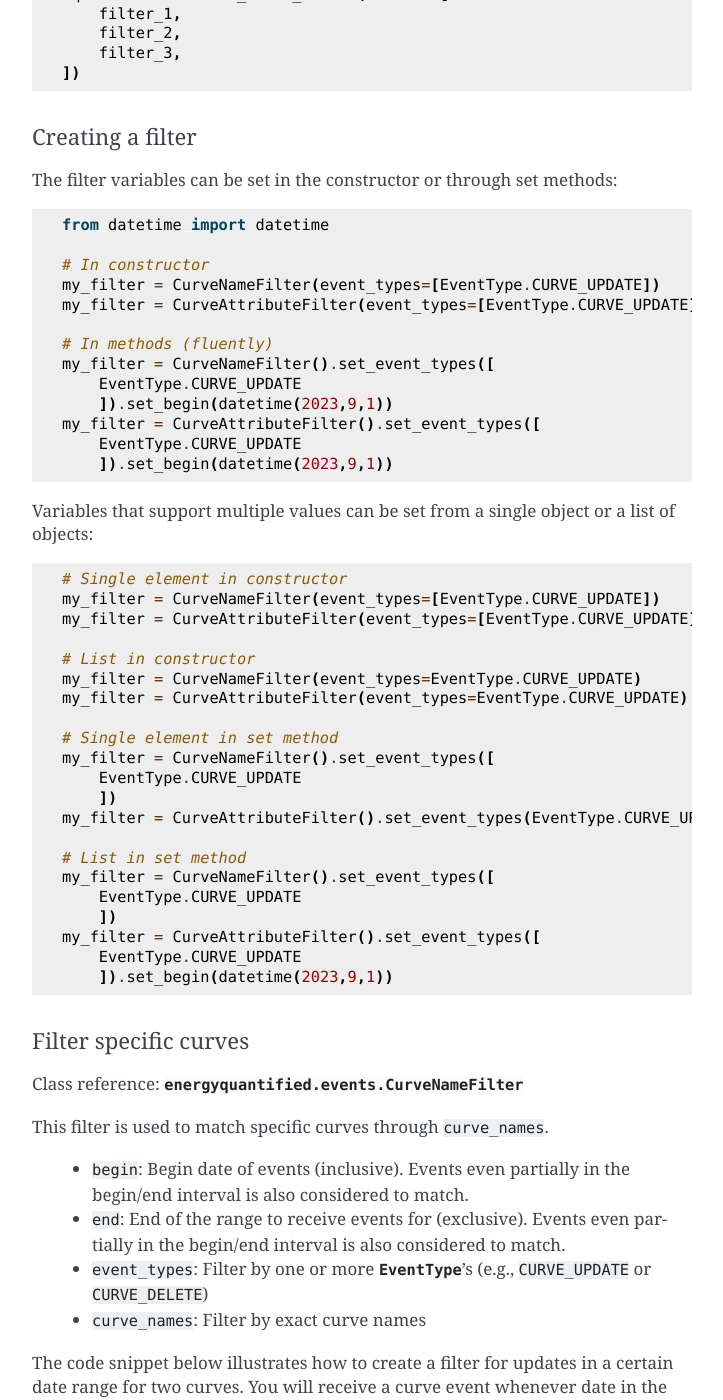
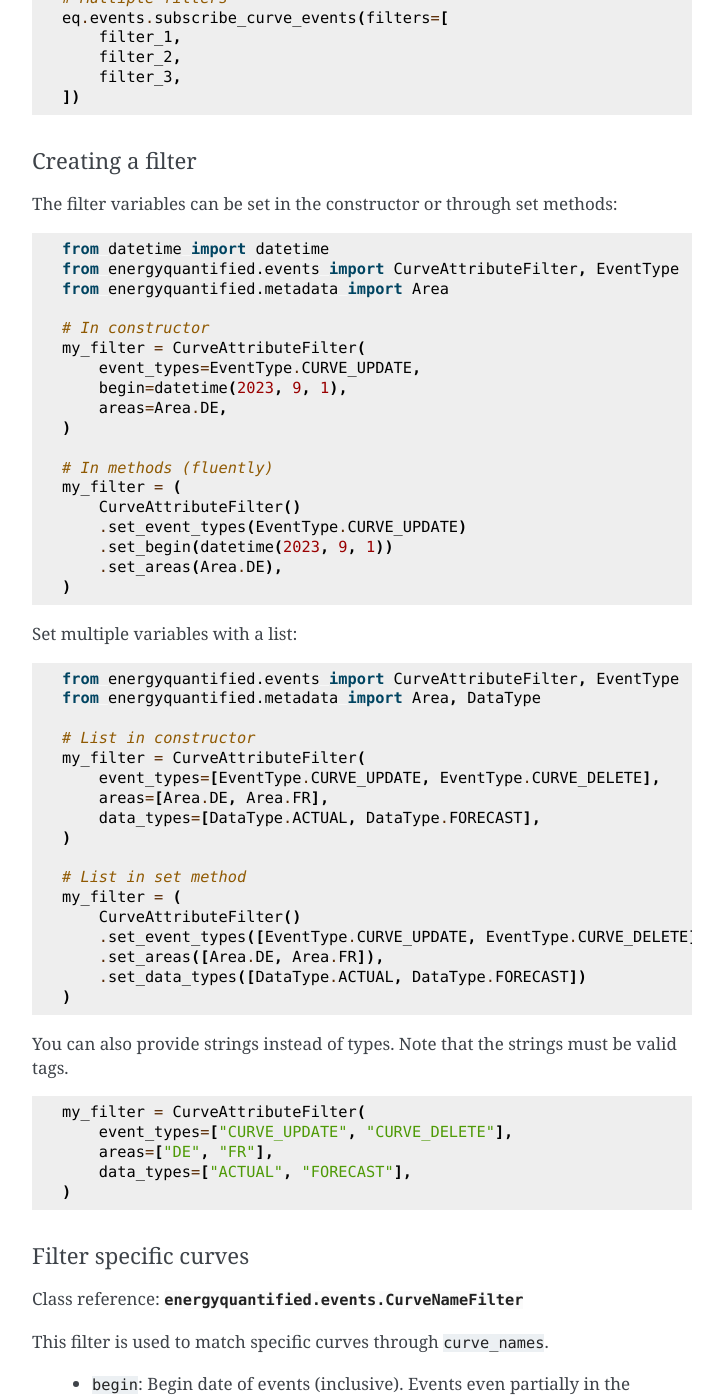
Before and after one commit to energyquantified/eq-python-client, a Sphinx documentation site: the page built from docs/userguide/curve-events.rst, in a window 1280 px wide and 1400 px high, scrolled down 4927 px. Shown: the whole window, without its empty margins (388-1111 px from the left). Built offline with Sphinx 7.4.7, drawn with Linux system fonts in a browser that asks for light colours; some of the changed text lies outside the part shown.

Commit message:
(wip) improve push docs

```diff
--- a/docs/userguide/curve-events.rst
+++ b/docs/userguide/curve-events.rst
@@ -291,45 +291,56 @@ The filter variables can be set in the constructor or through set methods:
 .. code-block:: python
 
     from datetime import datetime
+    from energyquantified.events import CurveAttributeFilter, EventType
+    from energyquantified.metadata import Area
 
     # In constructor
-    my_filter = CurveNameFilter(event_types=[EventType.CURVE_UPDATE])
-    my_filter = CurveAttributeFilter(event_types=[EventType.CURVE_UPDATE])
+    my_filter = CurveAttributeFilter(
+        event_types=EventType.CURVE_UPDATE,
+        begin=datetime(2023, 9, 1),
+        areas=Area.DE,
+    )
 
     # In methods (fluently)
-    my_filter = CurveNameFilter().set_event_types([
-        EventType.CURVE_UPDATE
-        ]).set_begin(datetime(2023,9,1))
-    my_filter = CurveAttributeFilter().set_event_types([
-        EventType.CURVE_UPDATE
-        ]).set_begin(datetime(2023,9,1))
+    my_filter = (
+        CurveAttributeFilter()
+        .set_event_types(EventType.CURVE_UPDATE)
+        .set_begin(datetime(2023, 9, 1))
+        .set_areas(Area.DE),
+    )
 
-Variables that support multiple values can be set from a single object or a list
-of objects:
+Set multiple variables with a list:
 
 .. code-block:: python
 
-    # Single element in constructor
-    my_filter = CurveNameFilter(event_types=[EventType.CURVE_UPDATE])
-    my_filter = CurveAttributeFilter(event_types=[EventType.CURVE_UPDATE])
+    from energyquantified.events import CurveAttributeFilter, EventType
+    from energyquantified.metadata import Area, DataType
 
     # List in constructor
-    my_filter = CurveNameFilter(event_types=EventType.CURVE_UPDATE)
-    my_filter = CurveAttributeFilter(event_types=EventType.CURVE_UPDATE)
-
-    # Single element in set method
-    my_filter = CurveNameFilter().set_event_types([
-        EventType.CURVE_UPDATE
-        ])
-    my_filter = CurveAttributeFilter().set_event_types(EventType.CURVE_UPDATE)
+    my_filter = CurveAttributeFilter(
+        event_types=[EventType.CURVE_UPDATE, EventType.CURVE_DELETE],
+        areas=[Area.DE, Area.FR],
+        data_types=[DataType.ACTUAL, DataType.FORECAST],
+    )
 
     # List in set method
-    my_filter = CurveNameFilter().set_event_types([
-        EventType.CURVE_UPDATE
-        ])
-    my_filter = CurveAttributeFilter().set_event_types([
-        EventType.CURVE_UPDATE
-        ]).set_begin(datetime(2023,9,1))
+    my_filter = (
+        CurveAttributeFilter()
+        .set_event_types([EventType.CURVE_UPDATE, EventType.CURVE_DELETE])
+        .set_areas([Area.DE, Area.FR]),
+        .set_data_types([DataType.ACTUAL, DataType.FORECAST])
+    )
+
+You can also provide strings instead of types. Note that the strings must be
+valid tags.
+
+.. code-block:: python
+
+    my_filter = CurveAttributeFilter(
+        event_types=["CURVE_UPDATE", "CURVE_DELETE"],
+        areas=["DE", "FR"],
+        data_types=["ACTUAL", "FORECAST"],
+    )
 
 
 Filter specific curves
```
Also changed, not shown: other parts of docs/userguide/curve-events.rst (+2 -2 lines).
